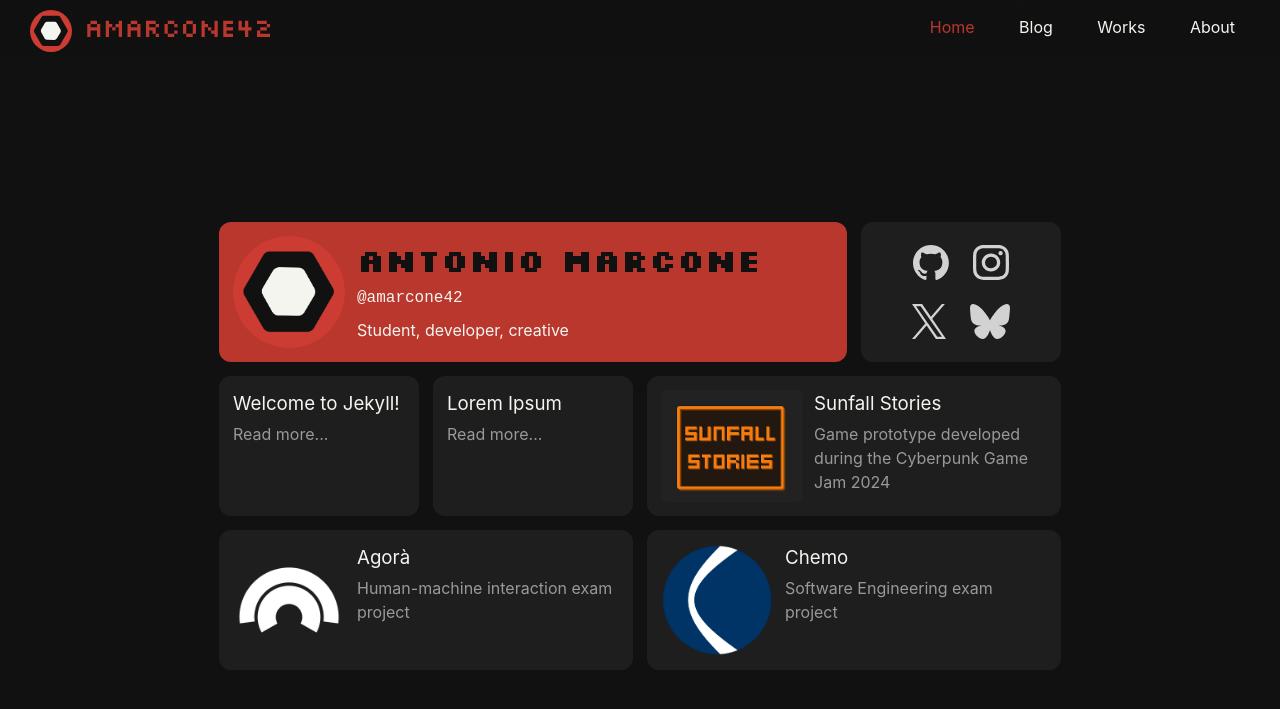
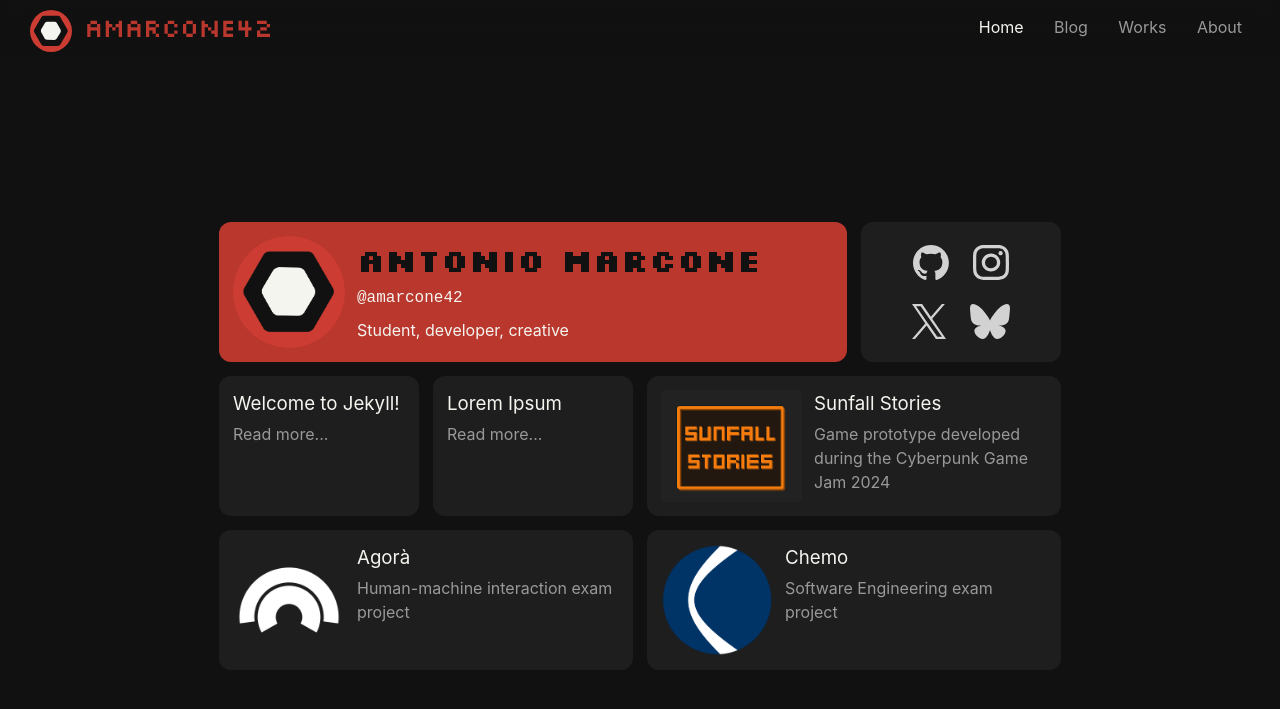
Before and after one commit to amarcone42/amarcone42.github.io, a Jekyll site: the page built from index.markdown, in a window 1280 px wide. Shown: the top 709 px of the page. Built offline with Jekyll 4.4.1, drawn with Linux system fonts in a browser that asks for light colours.

Commit message:
Minor navbar style changes

```diff
--- a/_sass/minima/_layout.scss
+++ b/_sass/minima/_layout.scss
@@ -58,24 +58,24 @@
   }
 
   .page-link {
-    color: $text-color;
+    color: $grey-color;
     line-height: $base-line-height;
 
-    padding: 10px 15px;
-    border-radius: 8px;
-
+    padding: 6px 8px;
+    border-radius: 100px;
+    text-align: center;
     // Gaps between nav items, but not on the last one
     &:not(:last-child) {
       margin-right: 10px;
     }
     &:hover {
-      background-color: $background-color-accent;
+      color: $text-color;
       text-decoration: none;
     }
   }
 
   .active {
-    color: $brand-color;
+    color: $text-color;
   }
 
   @include media-query($on-palm) {
```
